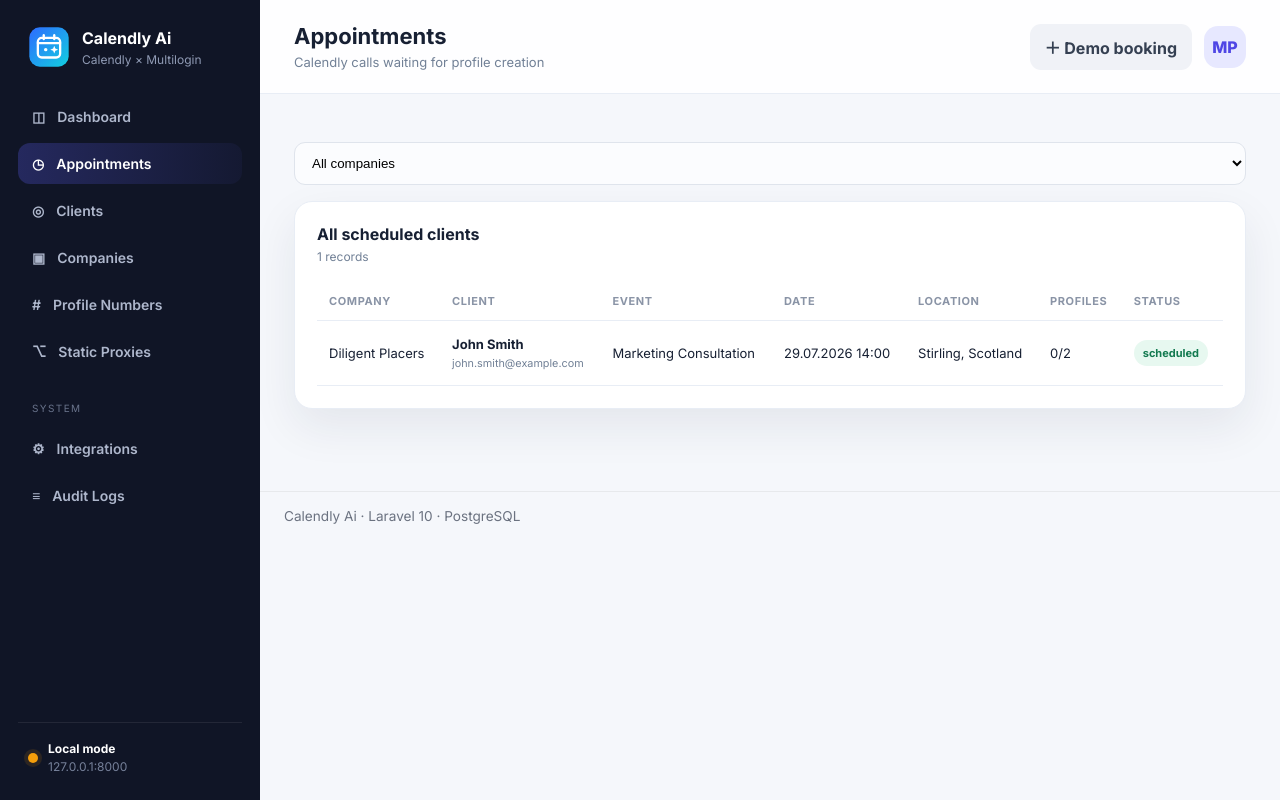
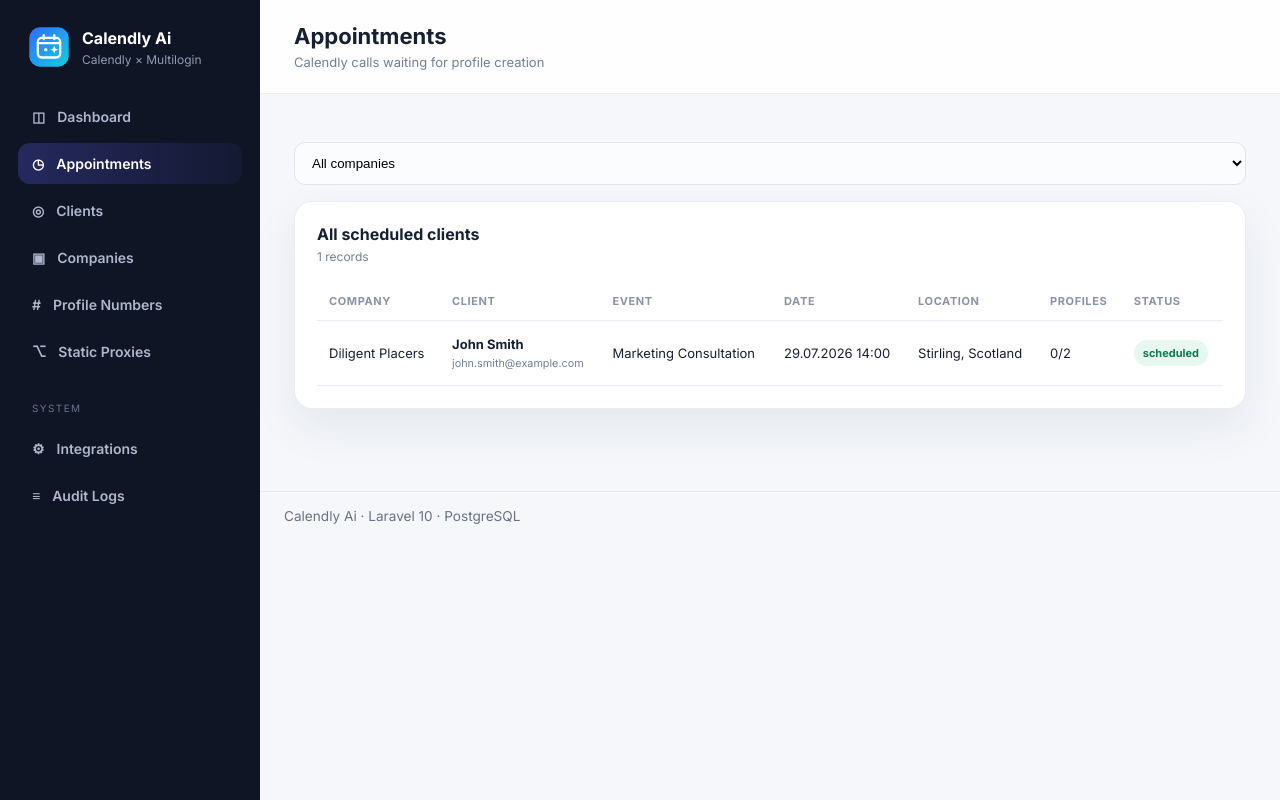
Before and after one commit to victorstrick10/callcrmnew, a Laravel app: page /appointments in a window 1280 px wide. Run offline with Laravel 10, Linux system fonts and the light colour scheme; data comes from the database, SQL or seed files in the repository; data that the repository does not hold is empty.

Commit message:
Remove Local mode indicator, Demo booking button, and MP avatar
- Drop the sidebar-foot 'Local mode / 127.0.0.1' block
- Remove the top-bar 'Demo booking' form/button and 'MP' avatar

Co-authored-by: victorstrick10 <victorstrick10@users.noreply.github.com>

```diff
--- a/resources/views/partials/header.blade.php
+++ b/resources/views/partials/header.blade.php
@@ -4,11 +4,4 @@
     <h1>@yield('page_title', 'Dashboard')</h1>
     <p>@yield('page_subtitle', 'Authorized marketing workspace automation')</p>
   </div>
-  <div class="top-actions">
-    <form method="post" action="{{ route('demo.appointment') }}">
-      @csrf
-      <button class="btn btn-secondary" type="submit">＋ Demo booking</button>
-    </form>
-    <div class="avatar">MP</div>
-  </div>
 </header>
--- a/resources/views/partials/sidebar.blade.php
+++ b/resources/views/partials/sidebar.blade.php
@@ -14,8 +14,4 @@
     <a class="{{ request()->routeIs('settings.*') ? 'active' : '' }}" href="{{ route('settings.index') }}">⚙ <span>Integrations</span></a>
     <a class="{{ request()->routeIs('logs.*') ? 'active' : '' }}" href="{{ route('logs.index') }}">≡ <span>Audit Logs</span></a>
   </nav>
-  <div class="sidebar-foot">
-    <div class="status-dot"></div>
-    <div><strong>Local mode</strong><span>127.0.0.1:8000</span></div>
-  </div>
 </aside>
```
